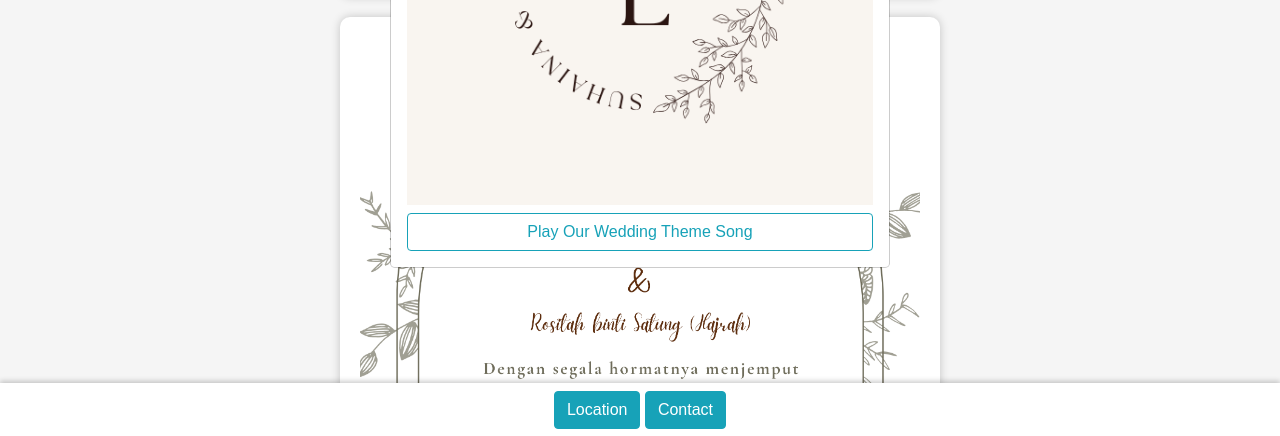
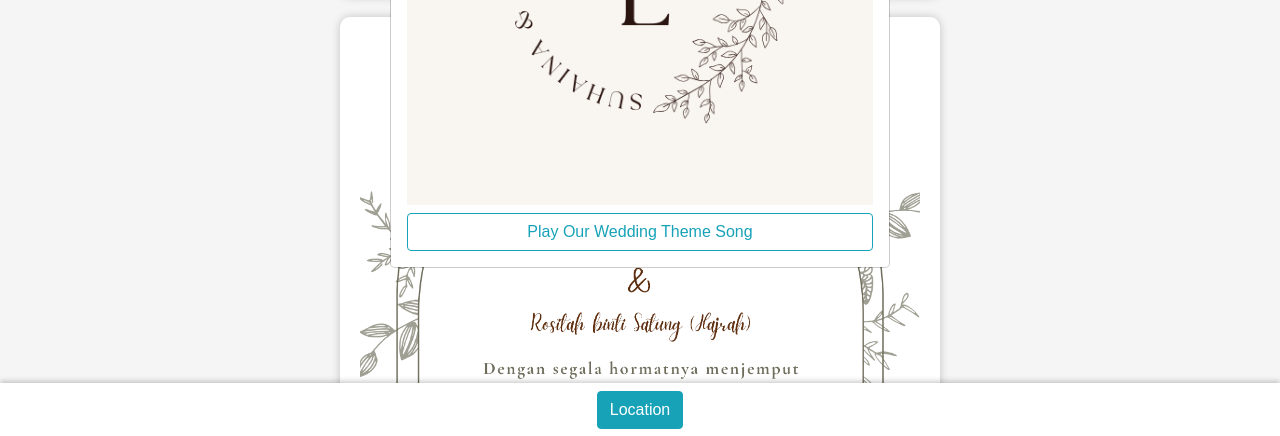
Before and after one commit to arlharis/sl-wedding, a plain HTML site: page index.html in a window 1280 px wide. Shown: the part 363-799 px from the top of the page. Drawn offline with nearby package versions, Linux system fonts and the light colour scheme.

Commit message:
Change URL

```diff
--- a/index.html
+++ b/index.html
@@ -71,8 +71,8 @@
         </div>
         <div class="floating-footer">
             <div class="p-2">
-                <a href="https://maps.app.goo.gl/vLdykWCxCVdyQTAJA" target="_blank"><button class="btn btn-info">Location</button></a>
-                <button type="button" class="btn btn-info" data-toggle="modal" data-target="#contactModal">Contact</button>
+                <a href="https://maps.app.goo.gl/vaHu3eGkkz8cTmVH7" target="_blank"><button class="btn btn-info">Location</button></a>
+                <!-- <button type="button" class="btn btn-info" data-toggle="modal" data-target="#contactModal">Contact</button> -->
             </div>
         </div>
 
```
